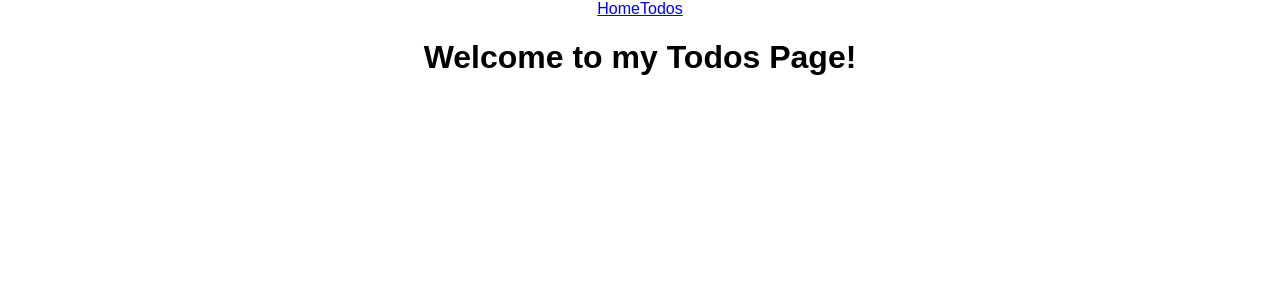
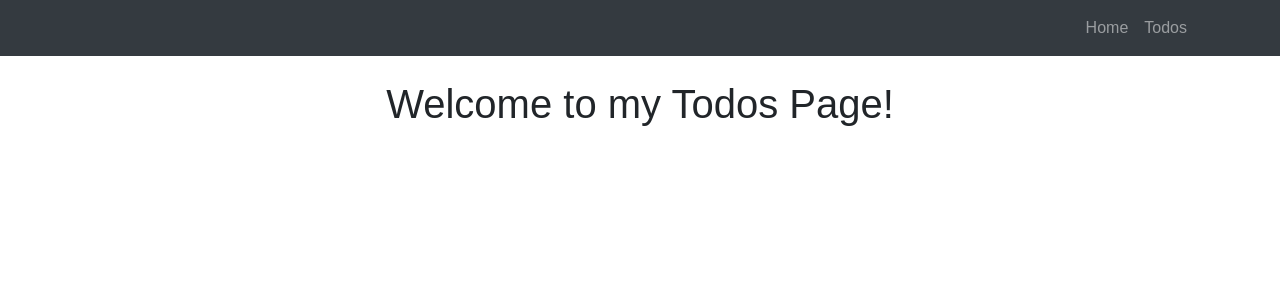
Before and after one commit to NitiSinghalGupta/react-todo-, a React (Create React App) app: page /todos in a window 1280 px wide. Shown: the top 300 px of the page. Built offline with nearby package versions, Linux system fonts and the light colour scheme.

Commit message:
sprint 1 over

```diff
--- a/public/index.html
+++ b/public/index.html
@@ -10,6 +10,7 @@
     -->
     <link rel="manifest" href="%PUBLIC_URL%/manifest.json">
     <link rel="shortcut icon" href="%PUBLIC_URL%/favicon.ico">
+    <link rel="stylesheet" href="https://stackpath.bootstrapcdn.com/bootstrap/4.1.3/css/bootstrap.min.css" integrity="sha384-MCw98/SFnGE8fJT3GXwEOngsV7Zt27NXFoaoApmYm81iuXoPkFOJwJ8ERdknLPMO" crossorigin="anonymous">
     <!--
       Notice the use of %PUBLIC_URL% in the tags above.
       It will be replaced with the URL of the `public` folder during the build.
@@ -25,6 +26,9 @@
     <noscript>
       You need to enable JavaScript to run this app.
     </noscript>
+    <script src="https://code.jquery.com/jquery-3.3.1.slim.min.js" integrity="sha384-q8i/X+965DzO0rT7abK41JStQIAqVgRVzpbzo5smXKp4YfRvH+8abtTE1Pi6jizo" crossorigin="anonymous"></script>
+    <script src="https://cdnjs.cloudflare.com/ajax/libs/popper.js/1.14.3/umd/popper.min.js" integrity="sha384-ZMP7rVo3mIykV+2+9J3UJ46jBk0WLaUAdn689aCwoqbBJiSnjAK/l8WvCWPIPm49" crossorigin="anonymous"></script>
+    <script src="https://stackpath.bootstrapcdn.com/bootstrap/4.1.3/js/bootstrap.min.js" integrity="sha384-ChfqqxuZUCnJSK3+MXmPNIyE6ZbWh2IMqE241rYiqJxyMiZ6OW/JmZQ5stwEULTy" crossorigin="anonymous"></script>
     <div id="root"></div>
     <!--
       This HTML file is a template.
--- a/src/App.js
+++ b/src/App.js
@@ -2,6 +2,7 @@ import React, { Component } from 'react';
 import './App.css';
 import { Switch, Route } from 'react-router-dom';
 import Header from './Components/Header';
+import MyRoutes from './config/routes';
 import Home from './Components/Home';
 import TodosContainer from './Container/TodosContainer';
 
@@ -11,10 +12,7 @@ export default class App extends Component {
       <div className="App">
         {/* <h1> Hello World! </h1> */}
         <Header/>
-        <Switch>
-            <Route exact path='/' component={ Home }/>
-            <Route path='/todos' component={ TodosContainer }/>
-        </Switch>
+        { MyRoutes }
       </div>
     );
   }
--- a/src/Components/Header.js
+++ b/src/Components/Header.js
@@ -5,8 +5,20 @@ export default class Header extends Component{
   render(){
     return (
       <header>
-        <Link to={'/'}>Home</Link>
-        <Link to={'/todos'}>Todos</Link>
+        <nav className="navbar navbar-expand-sm navbar-dark bg-dark mb-4">
+        <div className="container">
+            <div className="collapse navbar-collapse" id="navigation">
+                <ul className="navbar-nav ml-auto">
+                    <li className="nav-item">
+                       <Link className="nav-link" to={'/'}>Home</Link>
+                    </li>
+                    <li className="nav-item">
+                       <Link className="nav-link" to={'/todos'}>Todos</Link>
+                    </li>
+                </ul>
+            </div>
+        </div>
+        </nav>
       </header>
     )
   }
--- /dev/null
+++ b/src/config/routes.js
@@ -0,0 +1,12 @@
+import React from 'react';
+import {Switch, Route} from 'react-router-dom';
+import Home from '../Components/Home';
+import TodosContainer from '../Container/TodosContainer';
+
+export default (
+    <Switch>
+        <Route exact path='/' component={ Home }/>
+        <Route path='/todos' component={ TodosContainer }/>
+    </Switch>
+
+)
```
